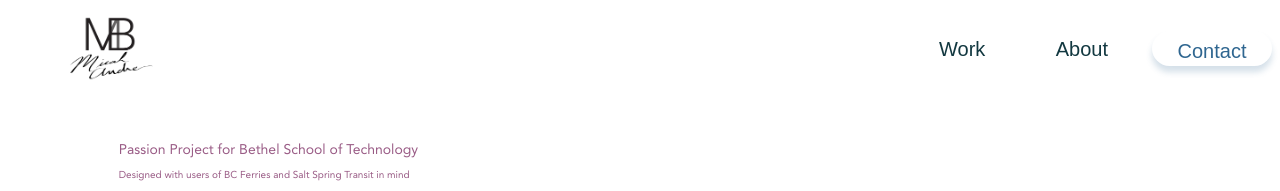
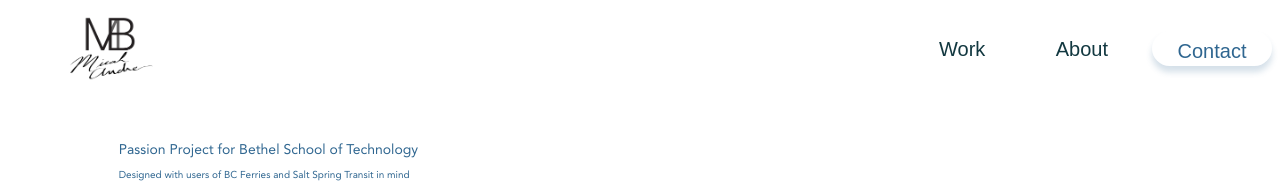
Before and after one commit to bergen-design/bergen-design.github.io, a plain HTML site: page metro.html in a window 1280 px wide. Shown: the top 191 px of the page. Drawn offline with nearby package versions, Linux system fonts and the light colour scheme.

Commit message:
color on descriptor change

```diff
--- a/metro.html
+++ b/metro.html
@@ -52,7 +52,7 @@
             <div class="col-md-1">
             </div>
             <div class="col-md-6">
-                <span style=" color: #995B85; font-size: 14px;" class="avenir-regular-normal-calypso-14px">
+                <span style=" color: #2F6690; font-size: 14px;" class="avenir-regular-normal-calypso-14px">
                     Passion Project for Bethel School of Technology <br>
                     <span style="font-size: 10px;">Designed with users of BC Ferries and Salt Spring Transit in
                         mind</span></span>
```
Also changed, not shown: 2 other files.
